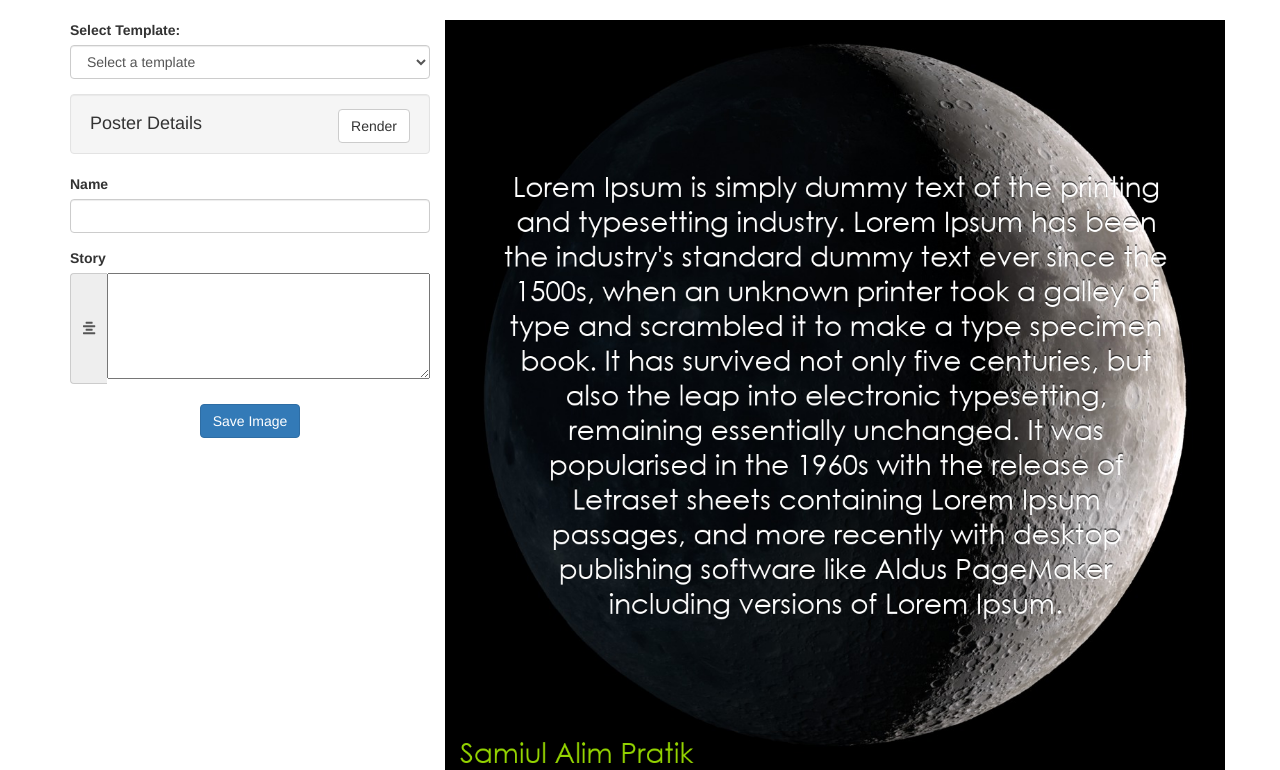
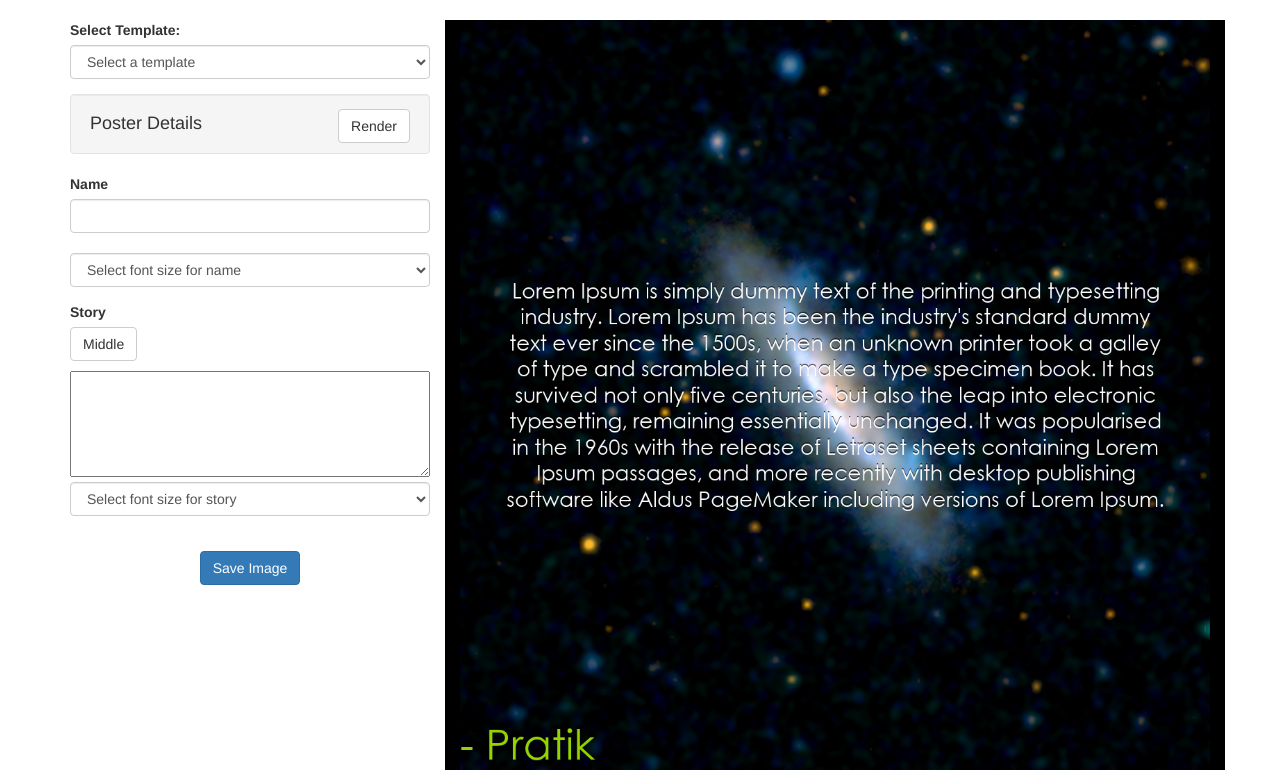
Before and after one commit to SamPratik/poster-maker, a PHP site: page / in a window 1280 px wide. Shown: the part 52-822 px from the top of the page. Run offline with PHP 8.4, Linux system fonts and the light colour scheme; some libraries are stand-ins or nearby versions.

Commit message:
font size for story added and middle button for putting the text in the middle of the image

```diff
--- a/generate_image.php
+++ b/generate_image.php
@@ -6,6 +6,8 @@
 $template = $_POST['template'];
 $pos1 = $_POST['pos1'];
 $pos2 = $_POST['pos2'];
+$nameFontSize = $_POST['nameFontSize'];
+$storyFontSize = $_POST['storyFontSize'];
 
 use GDText\Box;
 use GDText\Color;
@@ -20,7 +22,7 @@
 // inserting text in the center of the image
 $box = new Box($im);
 $box->setFontFace('fonts/century-gothic-regular.ttf');
-$box->setFontSize(40);
+$box->setFontSize($storyFontSize);
 $box->setFontColor(new Color(255, 255, 255));
 $box->setTextShadow(new Color(0, 0, 0, 50), 0, -2);
 $box->setBox(60, 60, 960, 960);
@@ -30,7 +32,7 @@
 // inserting text in the left-bottom corner of the image...
 $box = new Box($im);
 $box->setFontFace('fonts/century-gothic-regular.ttf');
-$box->setFontSize(40);
+$box->setFontSize($nameFontSize);
 $box->setFontColor(new Color(148, 212, 1));
 $box->setTextShadow(new Color(0, 0, 0, 50), 0, -2);
 $box->setBox(0, 0, 1080, 1080);
--- a/index.php
+++ b/index.php
@@ -10,9 +10,9 @@
   <script src="https://maxcdn.bootstrapcdn.com/bootstrap/3.3.7/js/bootstrap.min.js"></script>
 
   <style media="screen">
-    .active {
-      color: blue;
-      font-size: 20px;
+    .active-middle {
+      color: blue !important;
+      font-size: 16px !important;
     }
   </style>
 </head>
@@ -50,12 +50,35 @@
         </div>
         <div class="form-group">
           <label for="">Name</label>
-          <input type="text" class="form-control" id="name" name="name" oninput="generate_image()">
+          <input type="text" class="form-control" id="name" name="name" oninput="generate_image()"><br>
+          <select class="form-control" id="nameFontSize" name="nameFontSize" onchange="changeFontSizeName(this.value)">
+            <option value="" selected disabled>Select font size for name</option>
+            <option value="20">20</option>
+            <option value="30">30</option>
+            <option value="40">40</option>
+            <option value="50">50</option>
+            <option value="60">60</option>
+            <option value="70">70</option>
+            <option value="80">80</option>
+          </select>
         </div>
         <label for="">Story</label>
-        <div class="input-group">
-          <span style="cursor:pointer;" class="input-group-addon" onclick="toggleCenter()"><i class="fas fa-align-center" id="centerAlignIcon"></i></span>
+        <div class="form-group">
+          <!-- <i class="fas fa-align-center" id="centerAlignIcon"></i> -->
+          <p>
+            <button id="middleText" class="btn btn-default" onclick="toggleCenter(event)">Middle</button>
+          </p>
           <textarea id="story" name="story" rows="5" style="width:100%;" oninput="generate_image()" onblur="generate_image()"></textarea>
+          <select class="form-control" id="storyFontSize" name="storyFontSize" onchange="changeFontSizeStory(this.value)">
+            <option value="" selected disabled>Select font size for story</option>
+            <option value="20">20</option>
+            <option value="30">30</option>
+            <option value="40">40</option>
+            <option value="50">50</option>
+            <option value="60">60</option>
+            <option value="70">70</option>
+            <option value="80">80</option>
+          </select>
         </div><br>
         <div class="form-group text-center">
           <a href="save-images/download.jpg" class="btn btn-primary" value="Save Image" id="" download>Save Image</a>
@@ -73,6 +96,8 @@
 <script>
   var position1 = 'left';
   var position2 = 'top';
+  var nameFontSize = 40;
+  var storyFontSize = 40;
   // calling this function after every change in input field...
   function generate_image() {
     var name = $("#name").val();
@@ -85,6 +110,8 @@
     fd.append('template', template);
     fd.append('pos1', position1);
     fd.append('pos2', position2);
+    fd.append('nameFontSize', nameFontSize);
+    fd.append('storyFontSize', storyFontSize);
 
     // console.log(name);
     // console.log(story);
@@ -104,8 +131,10 @@
     })
   }
 
-  function toggleCenter() {
-    $("#centerAlignIcon").toggleClass('active');
+  // after clicking the middle button...
+  function toggleCenter(e) {
+    e.preventDefault();
+    $("#middleText").toggleClass('active-middle');
     if (position1 == 'left') {
       position1 = 'center';
       position2 = 'center';
@@ -117,11 +146,26 @@
     generate_image();
   }
 
+  // shows current condition of the image after clicking render button...
   function displayCurrImg() {
     d = new Date();
     // query string helps to clear the cached image...
     $("#poster").attr("src", "save-images/download.jpg?"+d.getTime());
   }
+
+  // changing font size for name field...
+  function changeFontSizeName(fontSize) {
+    nameFontSize = fontSize;
+    console.log(fontSize);
+    generate_image();
+  }
+
+  // changing font size for story field...
+  function changeFontSizeStory(fontSize) {
+    storyFontSize = fontSize;
+    console.log(fontSize);
+    generate_image();
+  }
 </script>
 
 </body>
```
Also changed, not shown: save-images/download.jpg.
